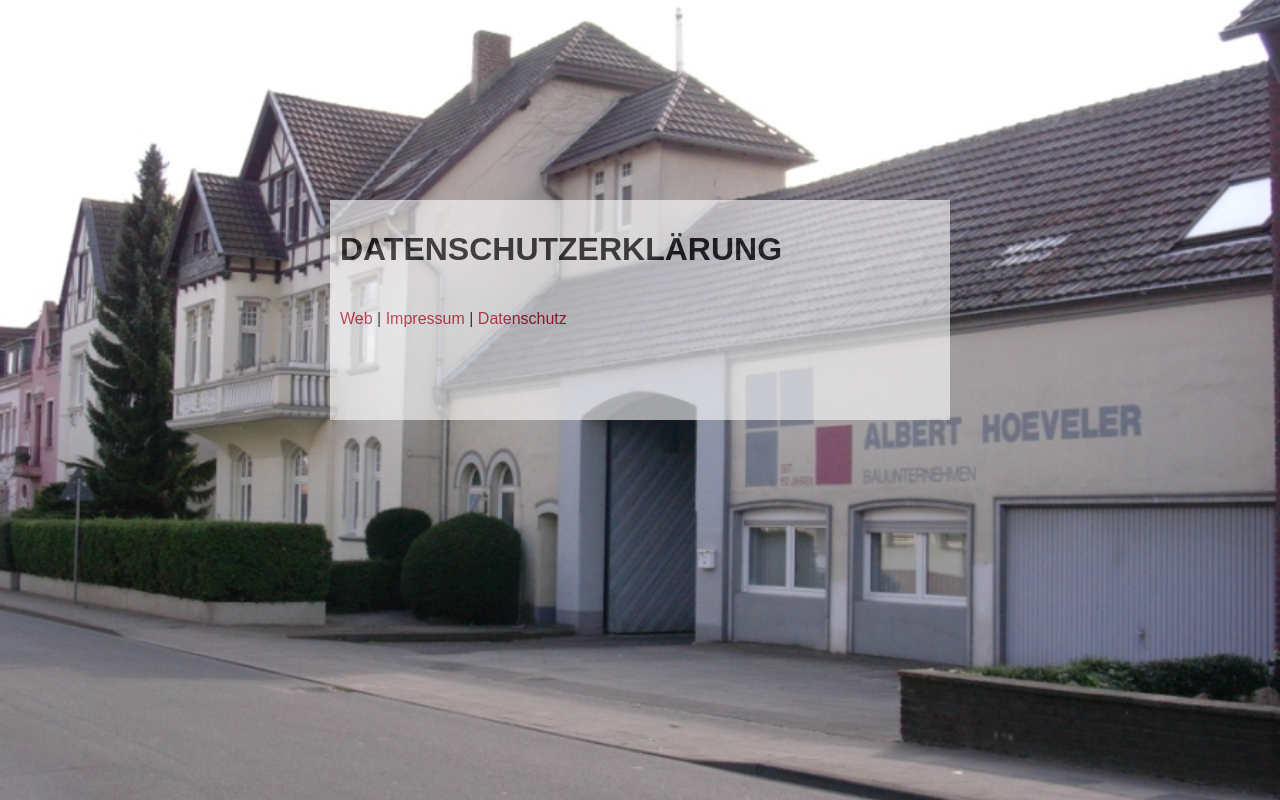
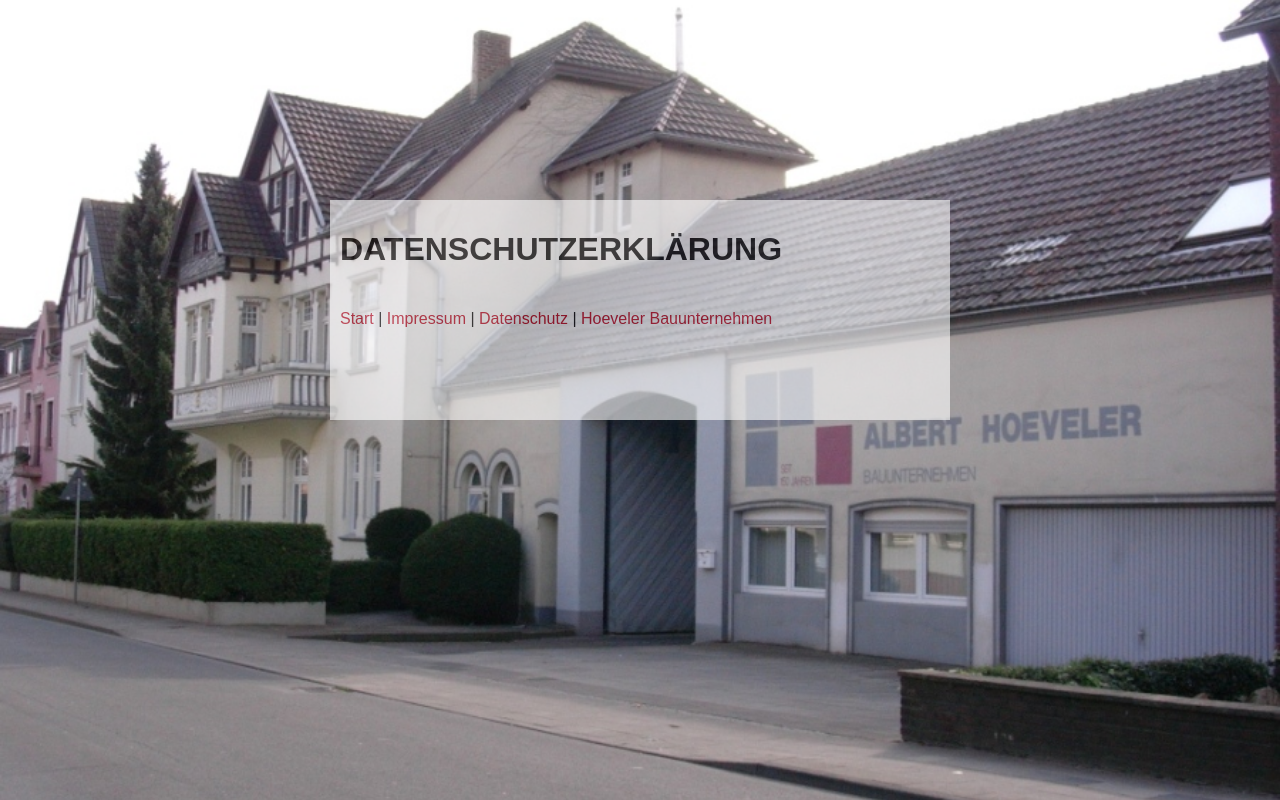
Before and after one commit to demparo/hv-hoeveler, a plain HTML site: page datenschutz.html in a window 1280 px wide. Drawn offline with Linux system fonts and the light colour scheme.

Commit message:
Update datenschutz.html

```diff
--- a/datenschutz.html
+++ b/datenschutz.html
@@ -75,9 +75,10 @@
 
 
         <footer>
-          <a href="http://www.hoeveler-bauunternehmen.de/">Web</a> |
+          <a href="http://www.hv-hoevler.de/">Start</a> |
           <a href="http://www.hv-hoeveler.de/impressum.html">Impressum</a> |
-	  <a href="http://www.hv-hoeveler.de/datenschutz.html">Datenschutz</a>
+          <a href="http://www.hv-hoeveler.de/datenschutz.html">Datenschutz</a>  |
+          <a href="http://www.hoeveler-bauunternehmen.de/">Hoeveler Bauunternehmen</a>
         </footer>
       </div>
   </body>
```
